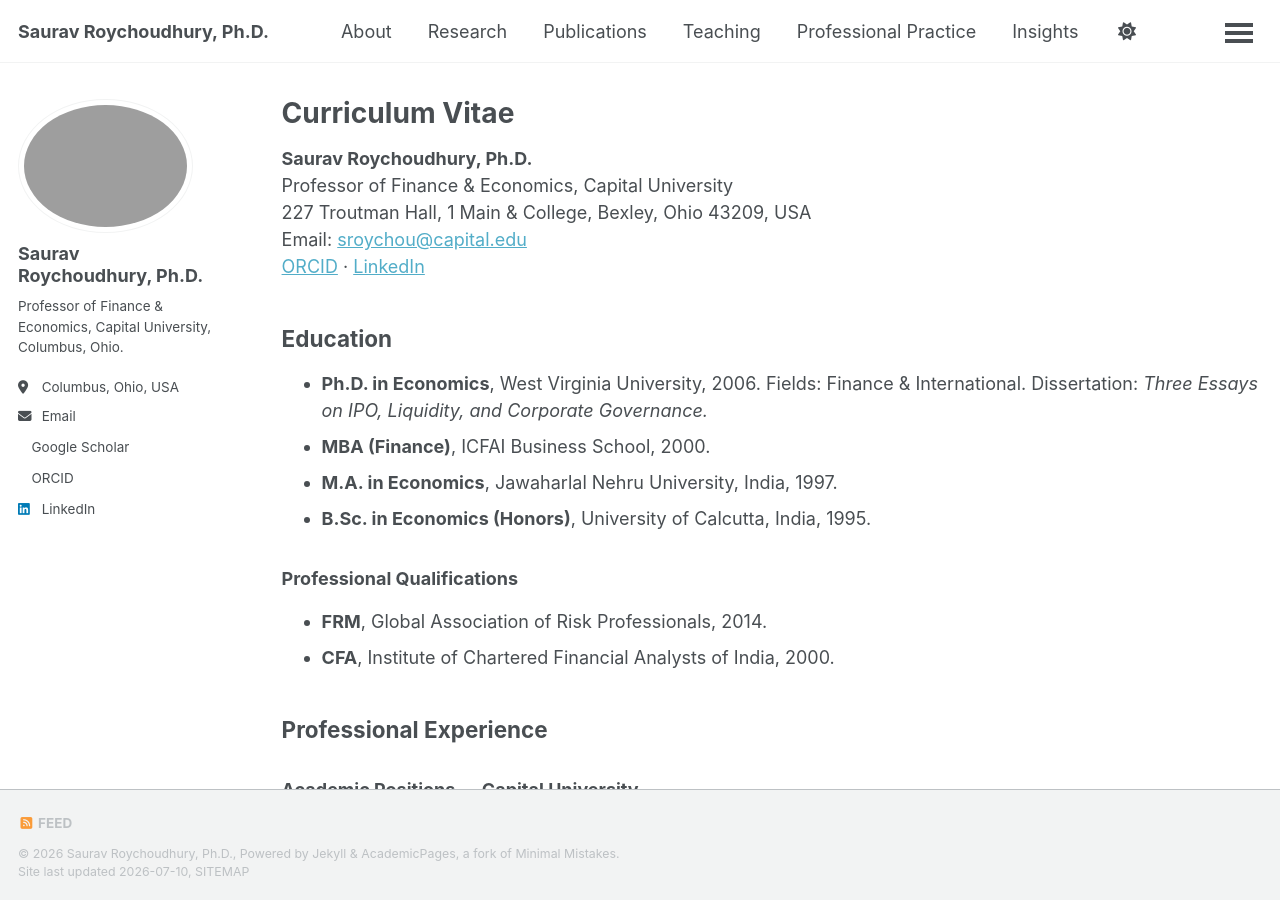
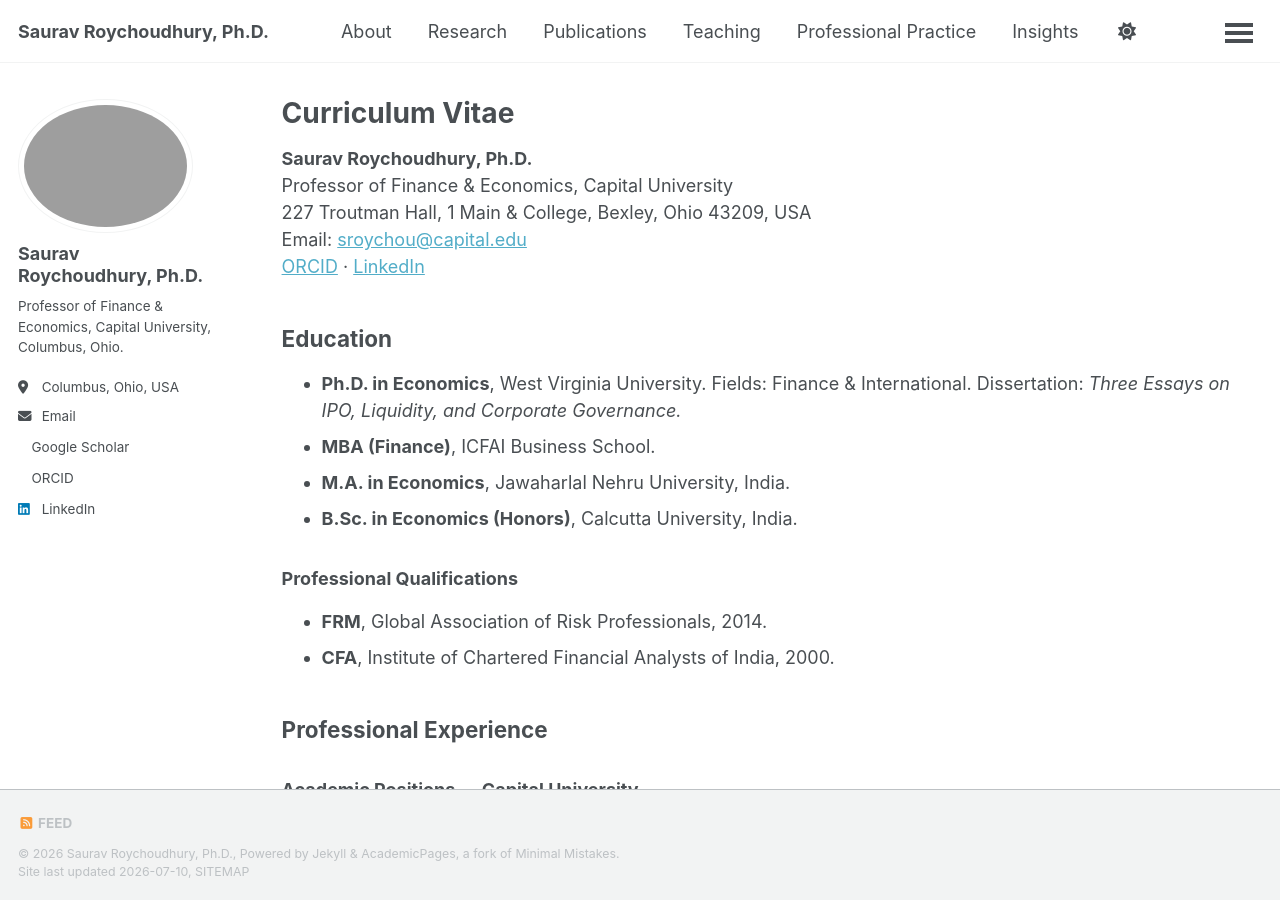
Before and after one commit to sauravroychoudhury/sauravroychoudhury.github.io, a Jekyll site: the page built from _pages/cv.md, in a window 1280 px wide and 900 px high. Built offline with Jekyll 4.4.1, drawn with Linux system fonts in a browser that asks for light colours; a style sheet for code colours, icons or effects is not loaded.

Commit message:
Update cv.md

```diff
--- a/_pages/cv.md
+++ b/_pages/cv.md
@@ -13,10 +13,10 @@ Email: [sroychou@capital.edu](mailto:sroychou@capital.edu)<br />
 
 ## Education
 
-- **Ph.D. in Economics**, West Virginia University, 2006. Fields: Finance & International. Dissertation: *Three Essays on IPO, Liquidity, and Corporate Governance.*
-- **MBA (Finance)**, ICFAI Business School, 2000.
-- **M.A. in Economics**, Jawaharlal Nehru University, India, 1997.
-- **B.Sc. in Economics (Honors)**, University of Calcutta, India, 1995.
+- **Ph.D. in Economics**, West Virginia University. Fields: Finance & International. Dissertation: *Three Essays on IPO, Liquidity, and Corporate Governance.*
+- **MBA (Finance)**, ICFAI Business School.
+- **M.A. in Economics**, Jawaharlal Nehru University, India.
+- **B.Sc. in Economics (Honors)**, Calcutta University, India.
 
 ### Professional Qualifications
 
```
